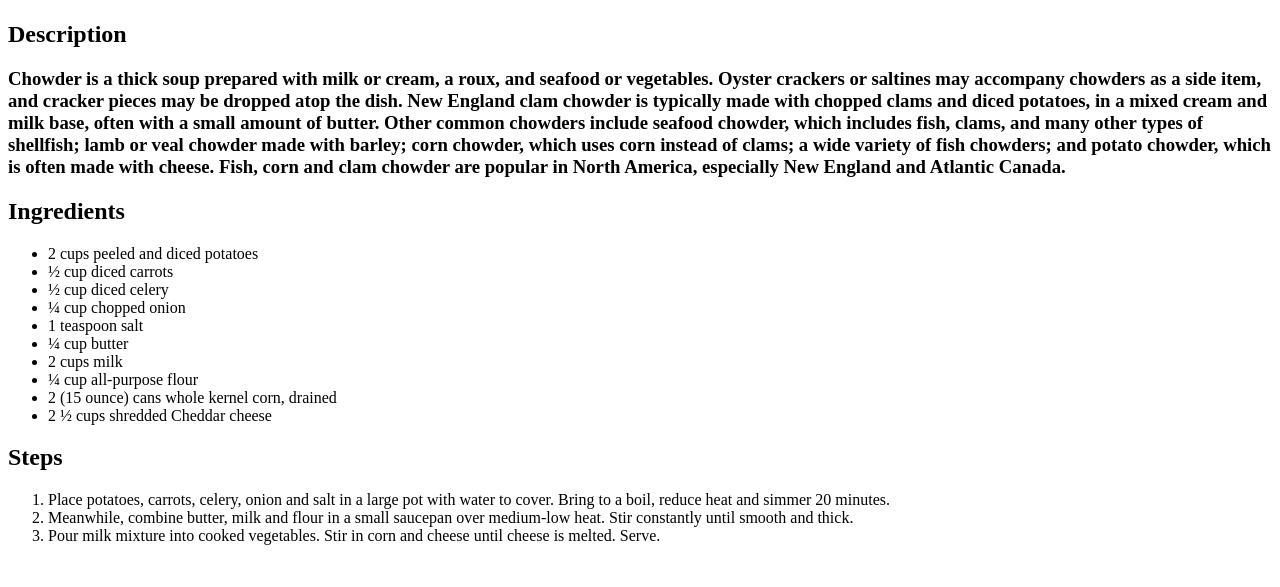
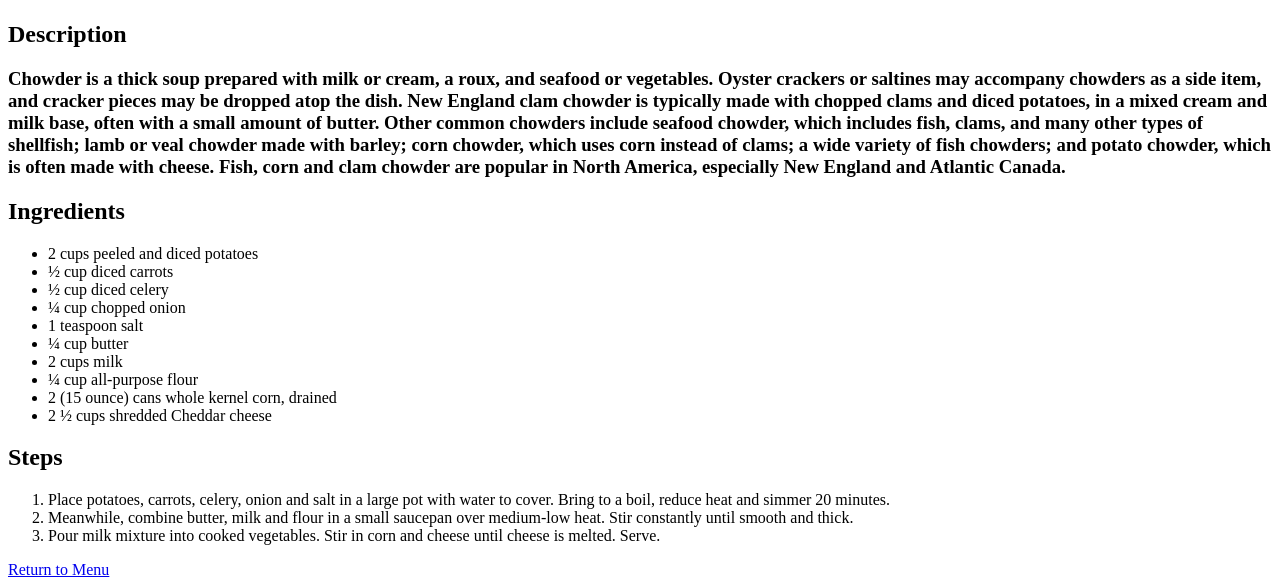
Before and after one commit to the-001A/odin-recipes, a plain HTML site: page recipes/chowder.html in a window 1280 px wide. Shown: the part 383-970 px from the top of the page. Before the commit the page ends 944 px from the top, so only its background shows below. Drawn offline with Linux system fonts and the light colour scheme.

Commit message:
Added a return link to the menu for all recipes

```diff
--- a/recipes/chowder.html
+++ b/recipes/chowder.html
@@ -36,5 +36,6 @@
         <li>Meanwhile, combine butter, milk and flour in a small saucepan over medium-low heat. Stir constantly until smooth and thick.</li>
         <li>Pour milk mixture into cooked vegetables. Stir in corn and cheese until cheese is melted. Serve.</li>
     </ol>
+    <a href="../index.html">Return to Menu</a>
 </body>
 </html>
```
Also changed, not shown: recipes/pho.html (+1 -0 lines), recipes/ramen.html (+1 -0 lines).
